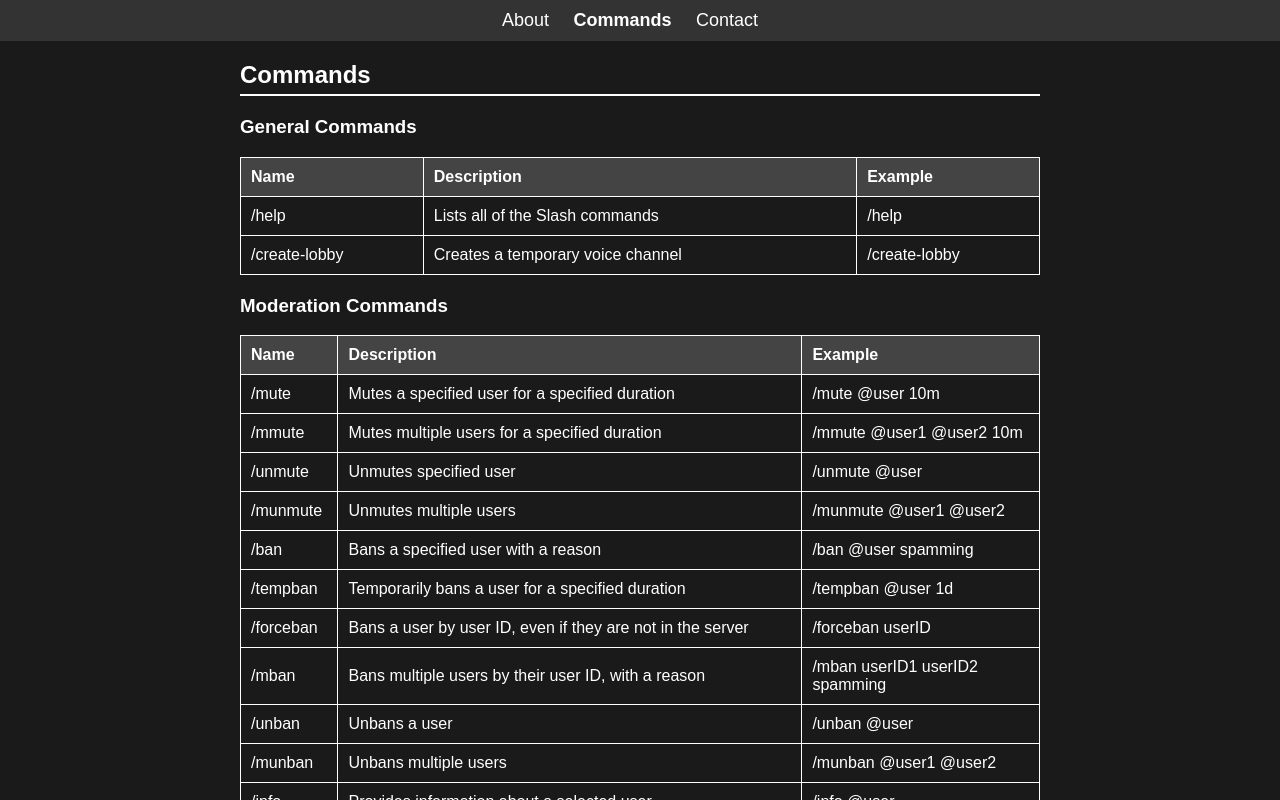
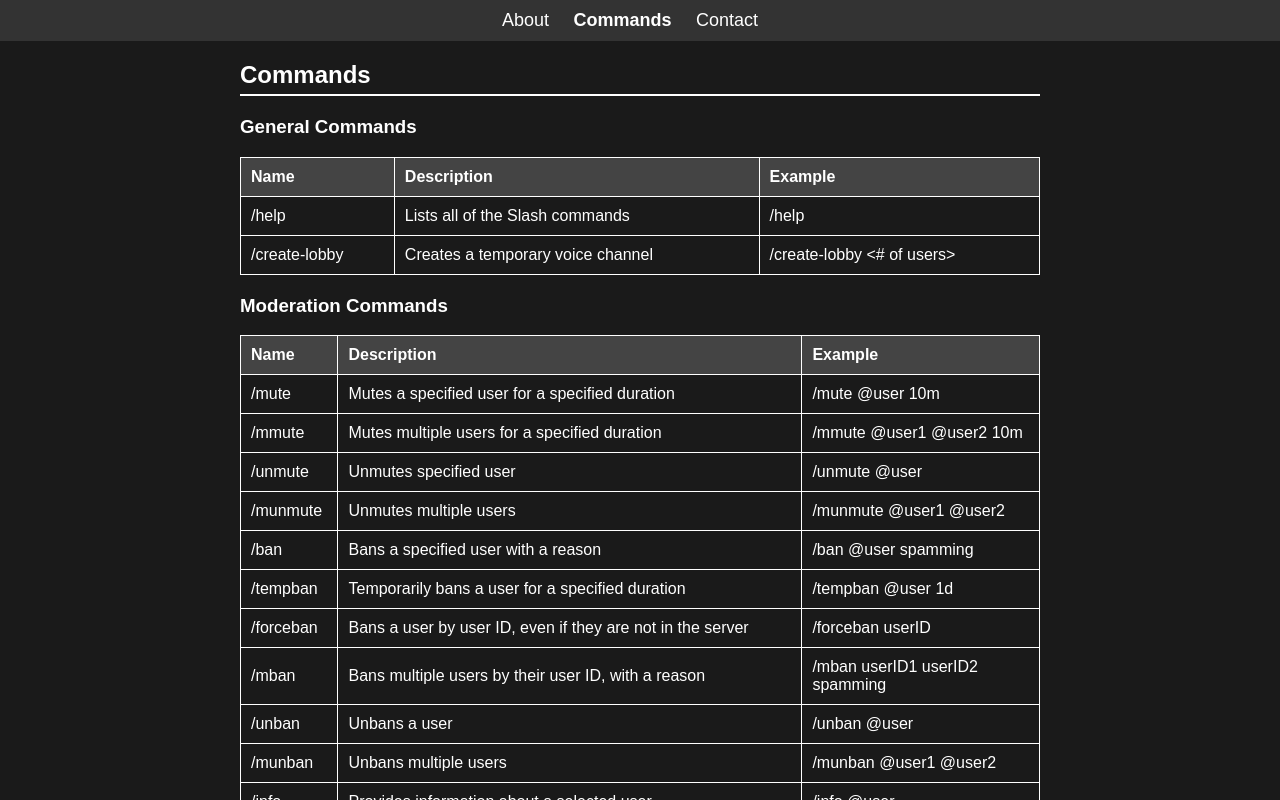
Before and after one commit to ThePrimoris/EnshroudedBot, a website: page index.html in a window 1280 px wide. Both pictures are taken after a click on the link "Commands". Shown: the top 800 px of the page. Drawn offline with Linux system fonts and the light colour scheme.

Commit message:
Updated site

```diff
--- a/index.html
+++ b/index.html
@@ -186,7 +186,7 @@
                     <tr>
                         <td>/create-lobby</td>
                         <td>Creates a temporary voice channel</td>
-                        <td>/create-lobby <user limit></td>
+                        <td>/create-lobby &lt;# of users&gt;</td>
                     </tr>
                 </tbody>
             </table>
```
